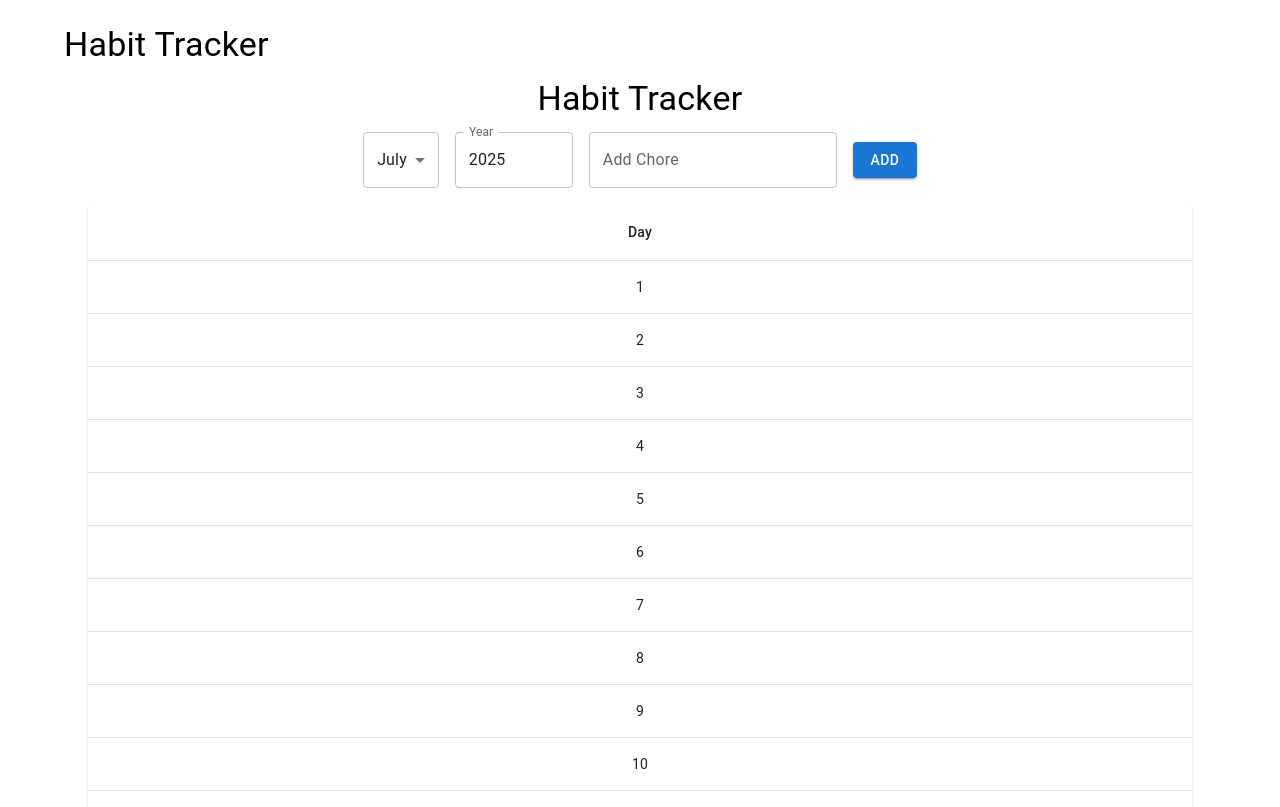
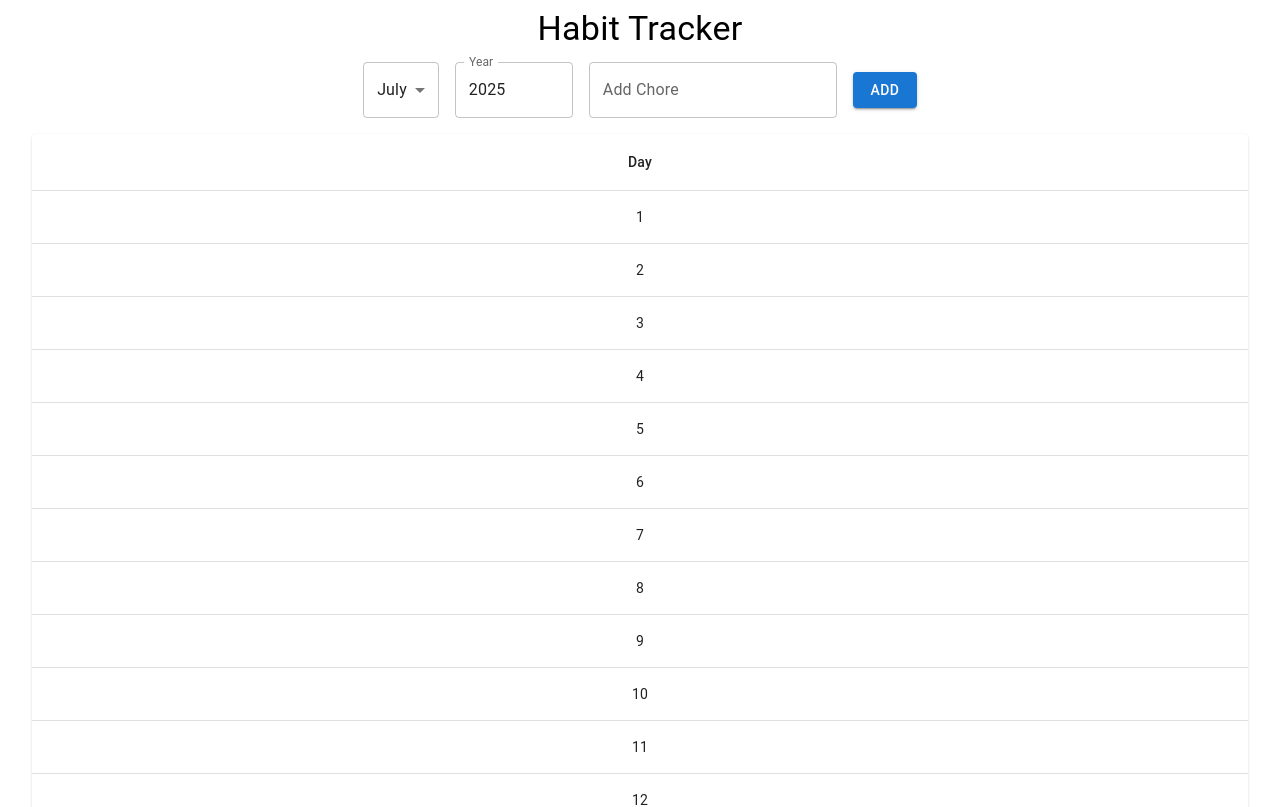
Before and after one commit to vijayravi0718/tracker, a React (Create React App) app: page / in a window 1280 px wide. Shown: the top 807 px of the page. Built offline with nearby package versions, Linux system fonts and the light colour scheme.

Commit message:
Initial commichanges install

```diff
--- a/src/App.js
+++ b/src/App.js
@@ -1,22 +1,16 @@
-// src/App.js
 import React from 'react';
 import Tracker from './tracker';
 import InstallPromptButton from './InstallPromptButton';
-import { Container, Typography } from '@mui/material';
 
 function App() {
   return (
-    <Container maxWidth="lg" sx={{ pt: 2 }}>
-      <Typography variant="h4" gutterBottom>
-        Habit Tracker
-      </Typography>
-
-      {/* 🔽 Install Button */}
-      <InstallPromptButton />
-
-      {/* 🔽 Your Main Tracker App */}
+    <div>
+      {/* <h1 style={{ textAlign: 'center' }}>Habit Tracker</h1> */}
+      <div style={{ display: 'flex', justifyContent: 'center' }}>
+        <InstallPromptButton />  {/* ✅ Important */}
+      </div>
       <Tracker />
-    </Container>
+    </div>
   );
 }
 
--- a/src/InstallPromptButton.js
+++ b/src/InstallPromptButton.js
@@ -1,4 +1,4 @@
-// src/components/InstallPromptButton.js
+// src/InstallPromptButton.js
 import React, { useEffect, useState } from 'react';
 import { Button } from '@mui/material';
 import DownloadIcon from '@mui/icons-material/Download';
@@ -10,8 +10,9 @@ const InstallPromptButton = () => {
   useEffect(() => {
   const handler = (e) => {
     e.preventDefault();
+    console.log('✅ Install prompt captured'); // 👈 Add this here
     setDeferredPrompt(e);
-      setShowButton(true); // Show the install button
+    setShowButton(true);
   };
 
   window.addEventListener('beforeinstallprompt', handler);
@@ -31,6 +32,7 @@ const InstallPromptButton = () => {
       } else {
         console.log('❌ User dismissed the install prompt');
       }
+
       setDeferredPrompt(null);
       setShowButton(false);
     }
```
Also changed, not shown: public/icon-192.png (added), public/icon-512.png (added), public/manifest.json. Lines whose indentation alone changed are shown as unchanged.
